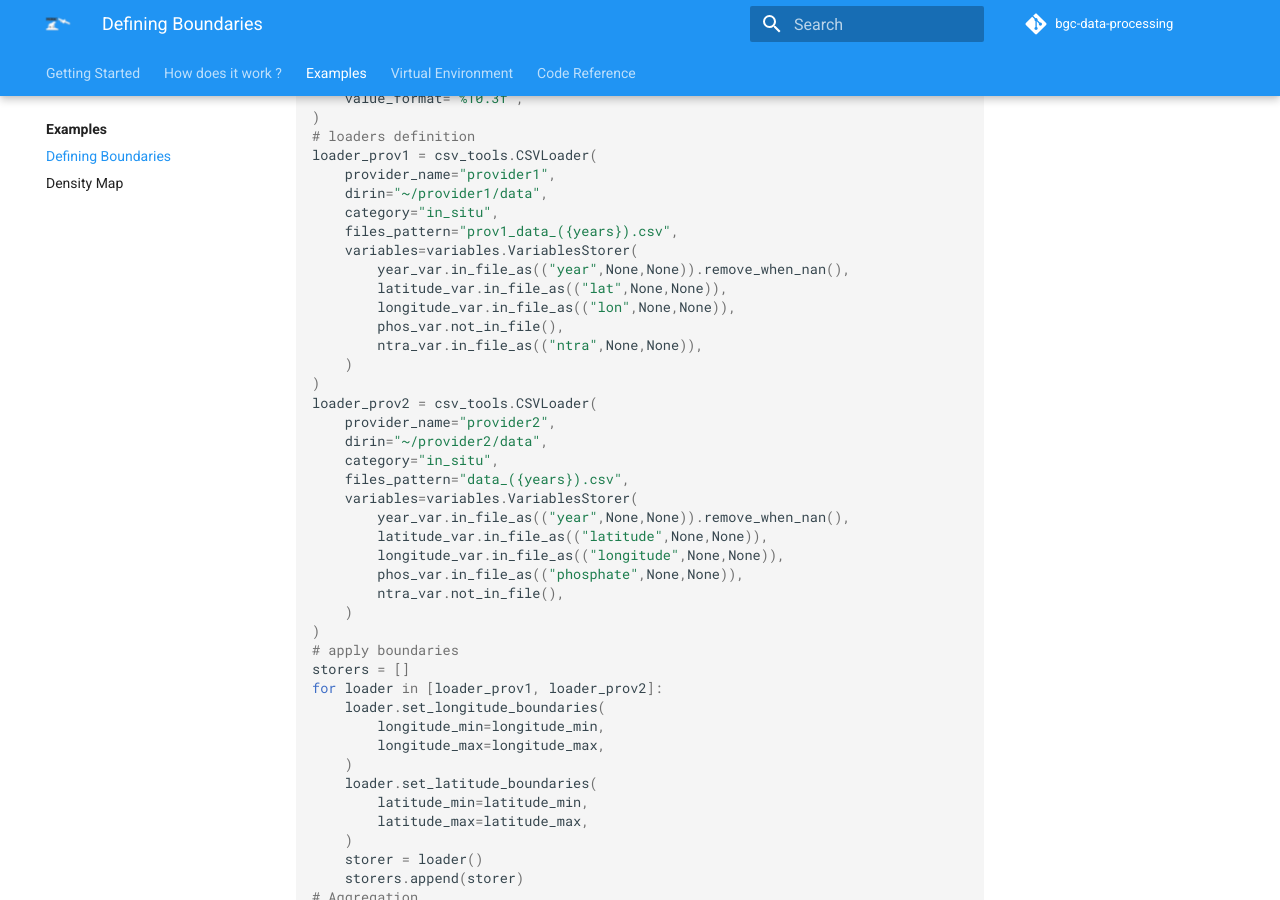
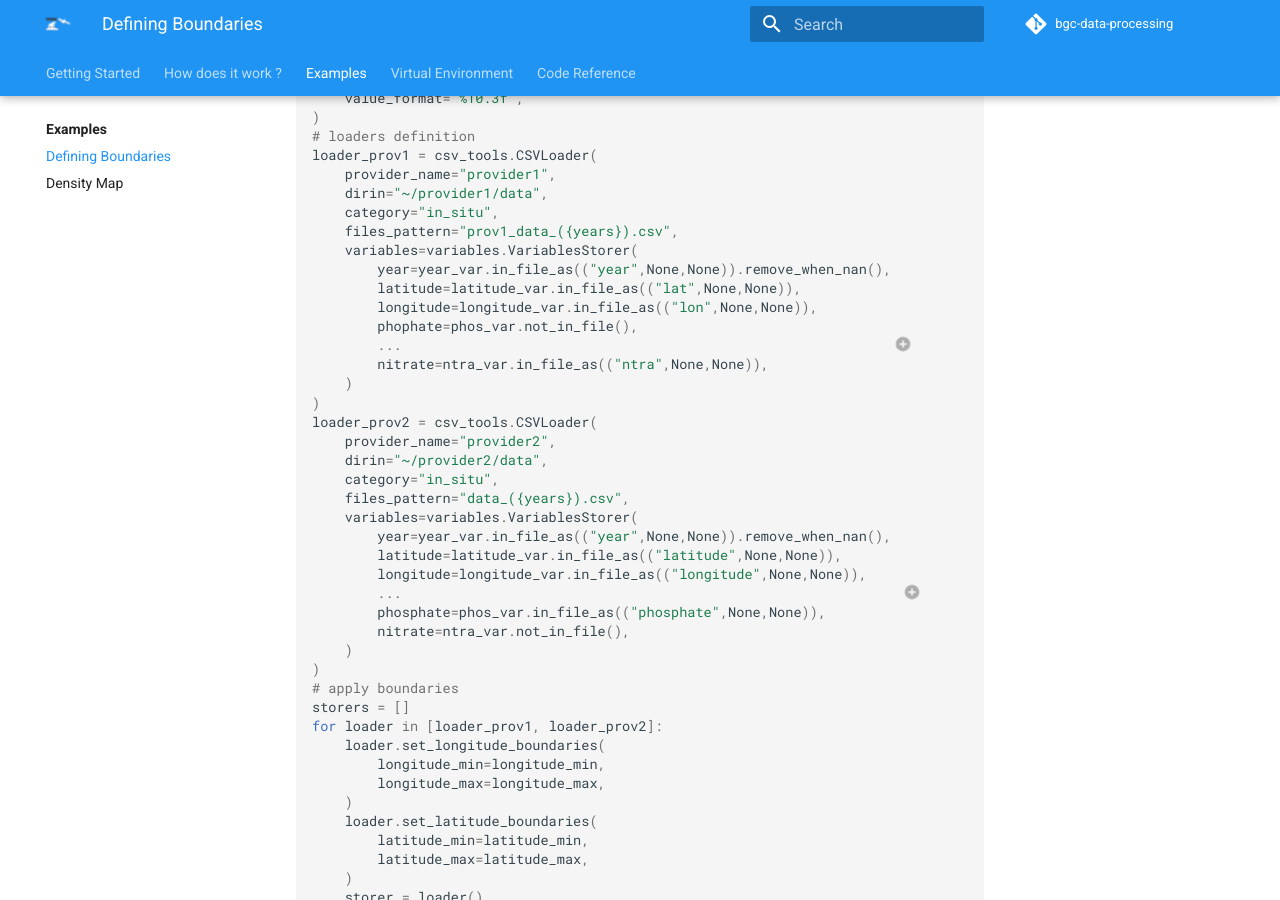
Before and after one commit to grigaut/bgc-data-processing, an MkDocs documentation site: the page built from docs/examples/boundaries.md, in a window 1280 px wide and 900 px high, scrolled down 1137 px. Built offline with MkDocs 1.6.1 and Material for MkDocs 9.7.7, drawn with Linux system fonts in a browser that asks for light colours; comment, search, counter and statistics services are not loaded.

Commit message:
docs: update boundaries example

```diff
--- a/docs/examples/boundaries.md
+++ b/docs/examples/boundaries.md
@@ -57,11 +57,12 @@ loader_prov1 = csv_tools.CSVLoader(
     category="in_situ",
     files_pattern="prov1_data_({years}).csv",
     variables=variables.VariablesStorer(
-        year_var.in_file_as(("year",None,None)).remove_when_nan(),
-        latitude_var.in_file_as(("lat",None,None)),
-        longitude_var.in_file_as(("lon",None,None)),
-        phos_var.not_in_file(),
-        ntra_var.in_file_as(("ntra",None,None)),
+        year=year_var.in_file_as(("year",None,None)).remove_when_nan(),
+        latitude=latitude_var.in_file_as(("lat",None,None)),
+        longitude=longitude_var.in_file_as(("lon",None,None)),
+        phophate=phos_var.not_in_file(),
+        ...                                                            # (1)!
+        nitrate=ntra_var.in_file_as(("ntra",None,None)),
     )
 )
 loader_prov2 = csv_tools.CSVLoader(
@@ -70,11 +71,12 @@ loader_prov2 = csv_tools.CSVLoader(
     category="in_situ",
     files_pattern="data_({years}).csv",
     variables=variables.VariablesStorer(
-        year_var.in_file_as(("year",None,None)).remove_when_nan(),
-        latitude_var.in_file_as(("latitude",None,None)),
-        longitude_var.in_file_as(("longitude",None,None)),
-        phos_var.in_file_as(("phosphate",None,None)),
-        ntra_var.not_in_file(),
+        year=year_var.in_file_as(("year",None,None)).remove_when_nan(),
+        latitude=latitude_var.in_file_as(("latitude",None,None)),
+        longitude=longitude_var.in_file_as(("longitude",None,None)),
+        ...                                                             # (2)!
+        phosphate=phos_var.in_file_as(("phosphate",None,None)),
+        nitrate=ntra_var.not_in_file(),
     )
 )
 # apply boundaries
```
Also changed, not shown: other parts of docs/examples/boundaries.md (+3 -0 lines).
